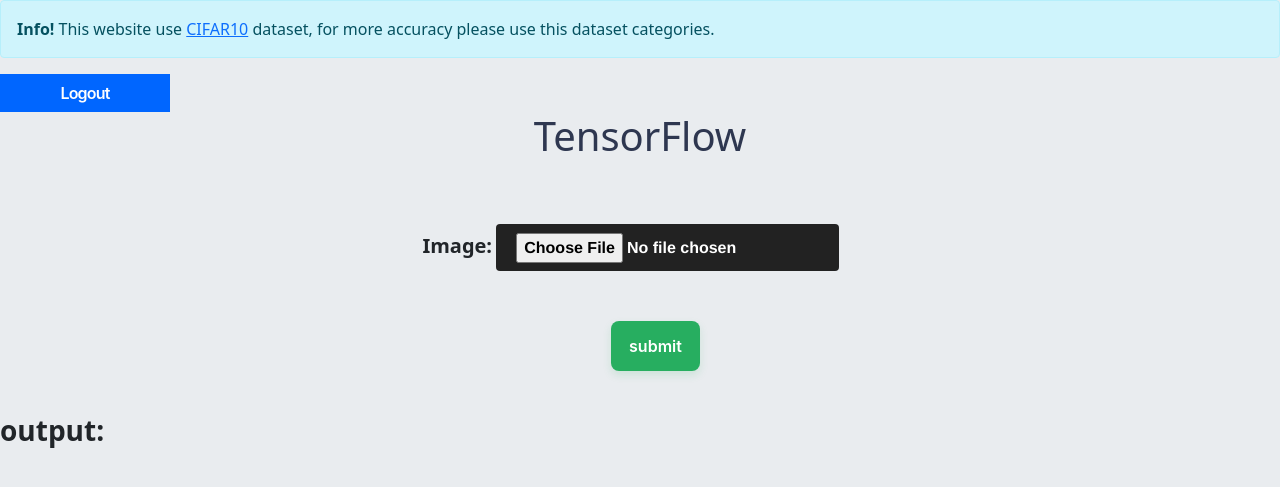
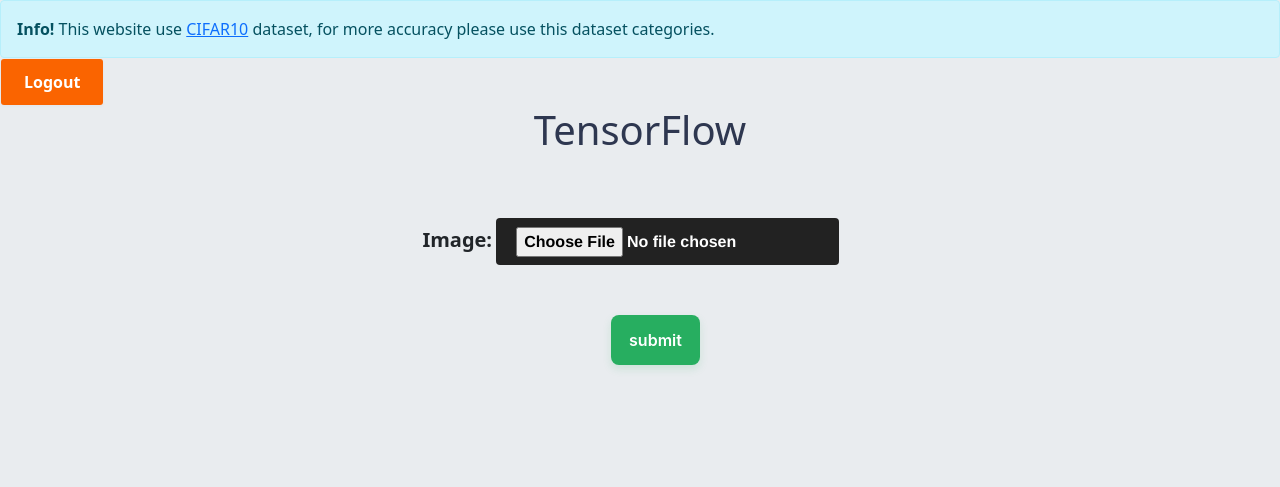
Before and after one commit to HamidRezaSZ/backend, a Django app: page /classify/ in a window 1280 px wide. Shown: the top 487 px of the page. Run offline with Django 4.2, Linux system fonts and the light colour scheme; some libraries are stand-ins or nearby versions.

Commit message:
Change style

```diff
--- a/classify/static/classify/style.css
+++ b/classify/static/classify/style.css
@@ -96,54 +96,49 @@
     opacity: .75;
 }
 
-.button-58 { /* logout button */
+.button-5 { /* logout button */
     align-items: center;
-    background-color: #06f;
-    border: 2px solid #06f;
+    background-clip: padding-box;
+    background-color: #fa6400;
+    border: 1px solid transparent;
+    border-radius: .25rem;
+    box-shadow: rgba(0, 0, 0, 0.02) 0 1px 3px 0;
     box-sizing: border-box;
     color: #fff;
     cursor: pointer;
     display: inline-flex;
-    max-width: none;
-    fill: #000;
-    font-family: Inter, sans-serif;
+    font-family: system-ui, -apple-system, system-ui, "Helvetica Neue", Helvetica, Arial, sans-serif;
     font-size: 16px;
     font-weight: 600;
-    height: 38px;
     justify-content: center;
-    letter-spacing: -.8px;
-    line-height: 24px;
-    min-width: 120px;
-    outline: 0;
-    padding: 0 17px;
-    text-align: center;
+    line-height: 1.25;
+    margin: 0;
+    min-height: 3rem;
+    padding: calc(.875rem - 1px) calc(1.5rem - 1px);
+    position: relative;
     text-decoration: none;
-    transition: all .3s;
+    transition: all 250ms;
     user-select: none;
     -webkit-user-select: none;
     touch-action: manipulation;
+    vertical-align: baseline;
+    width: auto;
 }
 
-.button-58:focus {
-    color: #171e29;
+.button-5:hover,
+.button-5:focus {
+    background-color: #fb8332;
+    box-shadow: rgba(0, 0, 0, 0.1) 0 4px 12px;
 }
 
-.button-58:hover {
-    background-color: #3385ff;
-    border-color: #3385ff;
-    fill: #06f;
+.button-5:hover {
+    transform: translateY(-1px);
 }
 
-.button-58:active {
-    background-color: #3385ff;
-    border-color: #3385ff;
-    fill: #06f;
-}
-
-@media (min-width: 768px) {
-    .button-58 {
-        min-width: 170px;
-    }
+.button-5:active {
+    background-color: #c85000;
+    box-shadow: rgba(0, 0, 0, .06) 0 2px 4px;
+    transform: translateY(0);
 }
 
 #output { /* output p tag */
--- a/classify/templates/classify/classify.html
+++ b/classify/templates/classify/classify.html
@@ -18,13 +18,13 @@
     </div>
 {% endfor %}
 
-<div class="alert alert-info">
+<div class="alert alert-info" style="margin-bottom: 0">
     <strong>Info!</strong> This website use <a href="https://www.cs.toronto.edu/~kriz/cifar.html">CIFAR10</a> dataset,
     for more accuracy please use this dataset categories.
 </div>
 
 <form action="{% url 'users:logout' %}" method="post">{% csrf_token %}
-    <button class="button-58" role="button" type="submit">Logout</button>
+    <button class="button-5" role="button" type="submit">Logout</button>
 </form>
 
 <h1>TensorFlow</h1>
@@ -40,8 +40,9 @@
 </div>
 
 <div id="output-div">
-    <h3 id="output">output:</h3>
+
     {% if title %}
+        <h3 id="output">output:</h3>
         <h4 id="title">Predict: {{ title }}</h4>
         <img src="{{ image.image.url }}" alt="image" width="450" height="300">
     {% endif %}
--- a/classify/views.py
+++ b/classify/views.py
@@ -52,9 +52,4 @@
         return HttpResponseRedirect(reverse("classify:index"))
 
     def get(self, request):
-        try:  # login permission
-            request.META['HTTP_REFERER']
-        except:
-            return HttpResponseRedirect(reverse("index"))
-
         return render(request, 'classify/classify.html')
```
